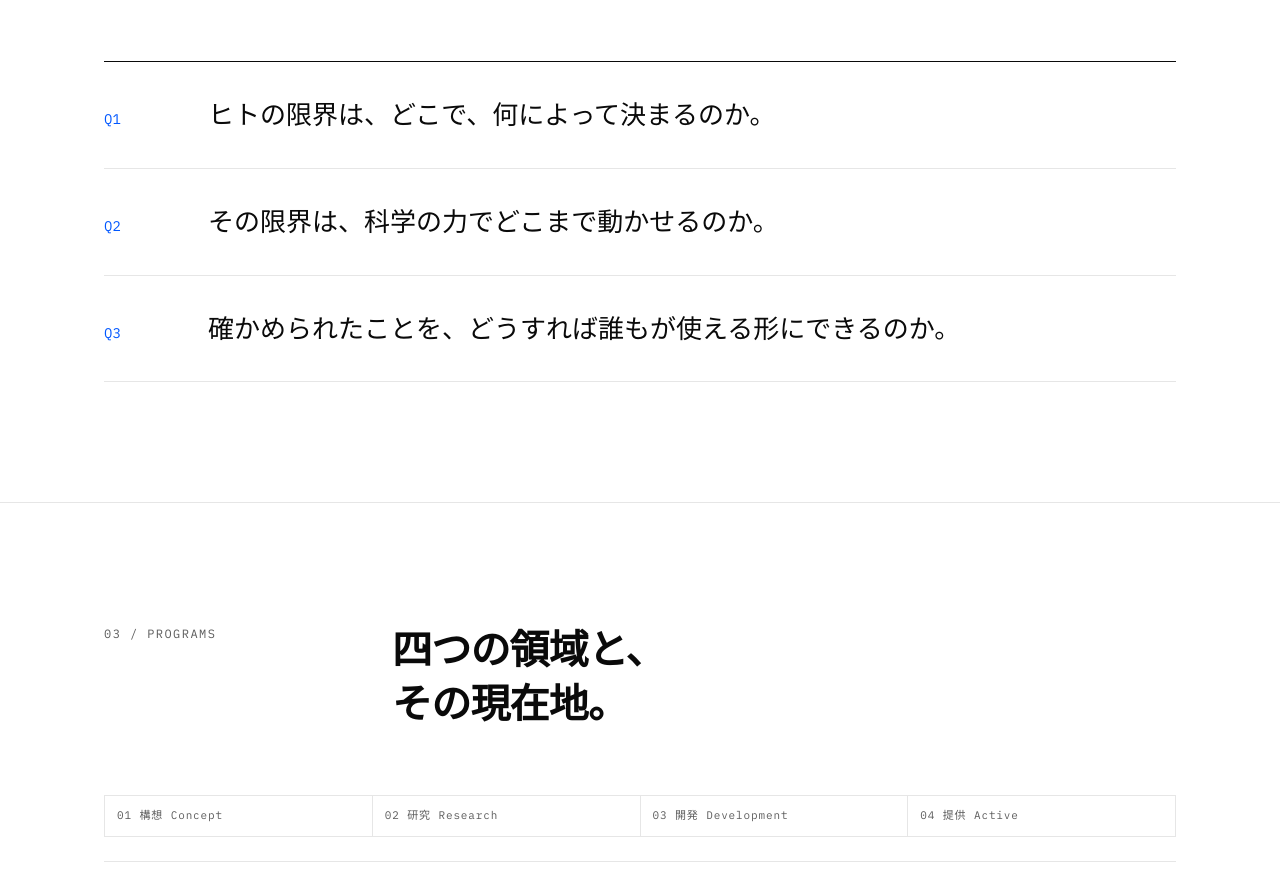
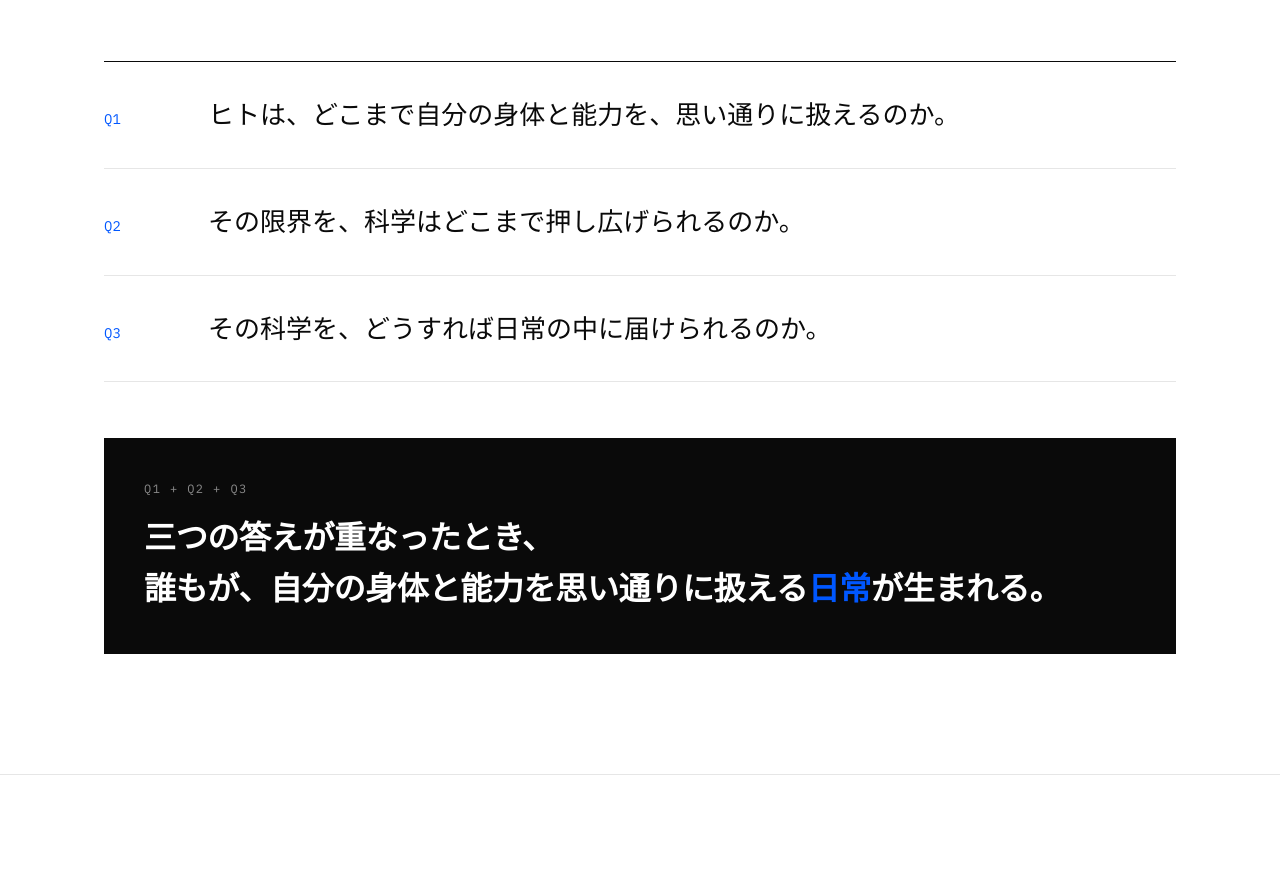
Before and after one commit to kenji09271993/kenjitech-bio, a plain HTML site: page index.html in a window 1280 px wide. Shown: the part 2706-3582 px from the top of the page. Drawn offline with Linux system fonts and the light colour scheme.

Commit message:
Rewrite the three questions with a combined answer
Co-Authored-By: Claude Opus 5.5 <noreply@anthropic.com>
Claude-Session: https://claude.ai/code/session_01VXfYGre6ay5NA1tqVitZjx

```diff
--- a/index.html
+++ b/index.html
@@ -73,6 +73,9 @@ section{padding:120px 0;border-bottom:1px solid var(--line)}
 .qs li{display:grid;grid-template-columns:80px 1fr;gap:24px;padding:32px 0;border-bottom:1px solid var(--line);align-items:baseline}
 .qs .qn{font-family:"IBM Plex Mono",monospace;font-size:14px;color:var(--accent)}
 .qs p{font-size:clamp(19px,2.2vw,26px);font-weight:500;line-height:1.6}
+.answer{margin-top:56px;padding:40px;background:var(--ink);color:#fff}
+.answer .mono{color:#8a8a8a}
+.answer .a-text{font-size:clamp(22px,2.8vw,32px);font-weight:700;line-height:1.6;letter-spacing:-.01em;margin-top:12px}
 .legend{display:flex;margin-bottom:24px;border:1px solid var(--line)}
 .legend span{flex:1;padding:10px 12px;font-family:"IBM Plex Mono",monospace;font-size:11px;letter-spacing:.08em;color:var(--sub);border-right:1px solid var(--line)}
 .legend span:last-child{border-right:0}
@@ -190,6 +193,7 @@ br.sp{display:none}
   .eg{grid-template-columns:1fr}.eg a{min-height:0}
   .news li{grid-template-columns:1fr;gap:2px}
   .legend{display:none}
+  .answer{padding:28px 20px}
 }
 </style>
 </head>
@@ -274,10 +278,14 @@ br.sp{display:none}
         <h2>3つの問いから、<br>始める。</h2>
       </div>
       <ol class="qs">
-        <li class="reveal"><span class="qn">Q1</span><p>ヒトの限界は、どこで、何によって決まるのか。</p></li>
-        <li class="reveal"><span class="qn">Q2</span><p>その限界は、科学の力でどこまで動かせるのか。</p></li>
-        <li class="reveal"><span class="qn">Q3</span><p>確かめられたことを、どうすれば誰もが使える形にできるのか。</p></li>
+        <li class="reveal"><span class="qn">Q1</span><p>ヒトは、どこまで自分の身体と能力を、思い通りに扱えるのか。</p></li>
+        <li class="reveal"><span class="qn">Q2</span><p>その限界を、科学はどこまで押し広げられるのか。</p></li>
+        <li class="reveal"><span class="qn">Q3</span><p>その科学を、どうすれば日常の中に届けられるのか。</p></li>
       </ol>
+      <div class="answer reveal">
+        <p class="mono">Q1 + Q2 + Q3</p>
+        <p class="a-text">三つの答えが重なったとき、<br>誰もが、自分の身体と能力を<br class="sp">思い通りに扱える<span class="hl">日常</span>が生まれる。</p>
+      </div>
     </div>
   </section>
 
```
